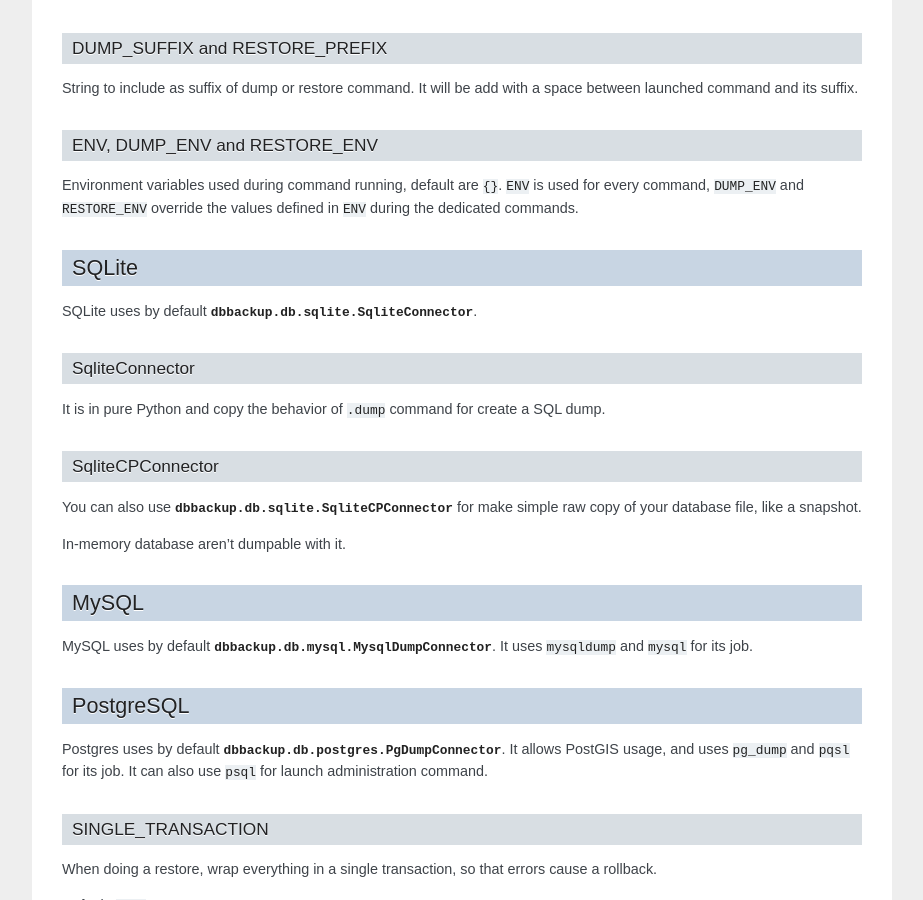
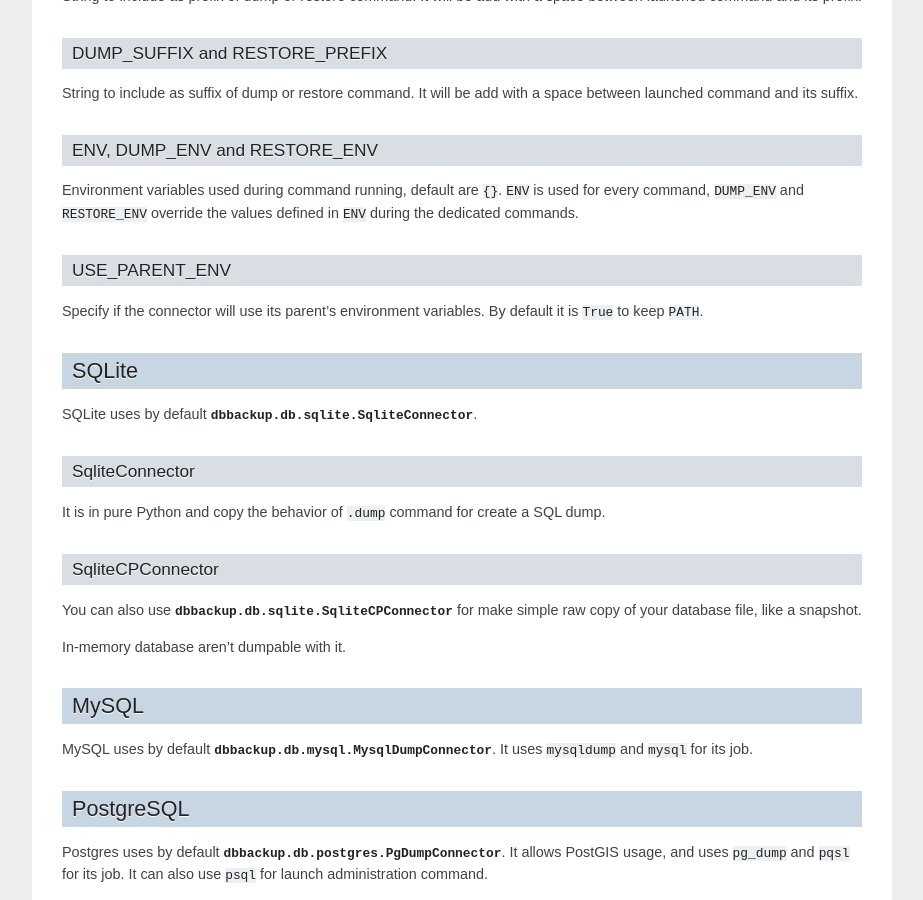
Before and after one commit to jazzband/django-dbbackup, a Sphinx documentation site: the page built from docs/databases.rst, in a window 1280 px wide and 900 px high, scrolled down 1600 px. Shown: the whole window, without its empty margins (198-1121 px from the left). Built offline with Sphinx 7.4.7, drawn with Linux system fonts in a browser that asks for light colours.

Commit message:
USE_PARENT_ENV doc

```diff
--- a/docs/databases.rst
+++ b/docs/databases.rst
@@ -58,7 +58,7 @@
 Extension of backup file name, default ``'dump'``.
 
 Command connectors
-~~~~~~~~~~~~~~~~~~
+------------------
 
 Some connectors use command line tools as dump engine, ``mysqldump`` for
 example. This kind of tools has common attributes:
@@ -95,6 +95,12 @@
 Environment variables used during command running, default are ``{}``. ``ENV``
 is used for every command, ``DUMP_ENV`` and ``RESTORE_ENV``  override the
 values defined in ``ENV`` during the dedicated commands.
+
+USE_PARENT_ENV
+~~~~~~~~~~~~~~
+
+Specify if the connector will use its parent's environment variables. By
+default it is ``True`` to keep ``PATH``.
 
 SQLite
 ------
```
